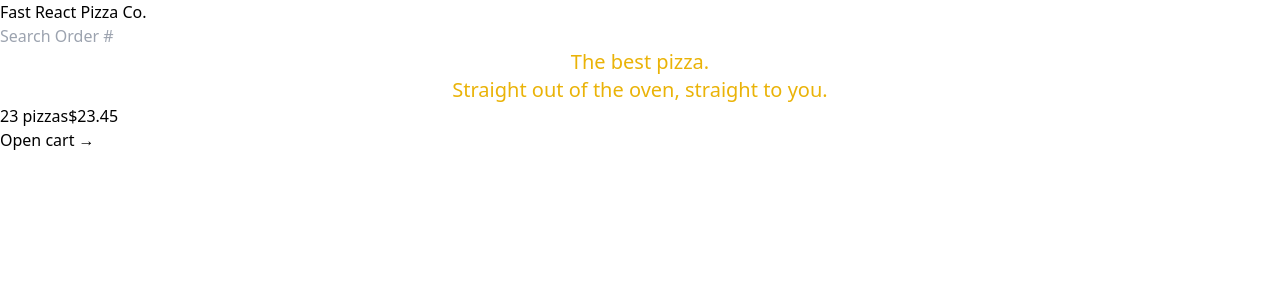
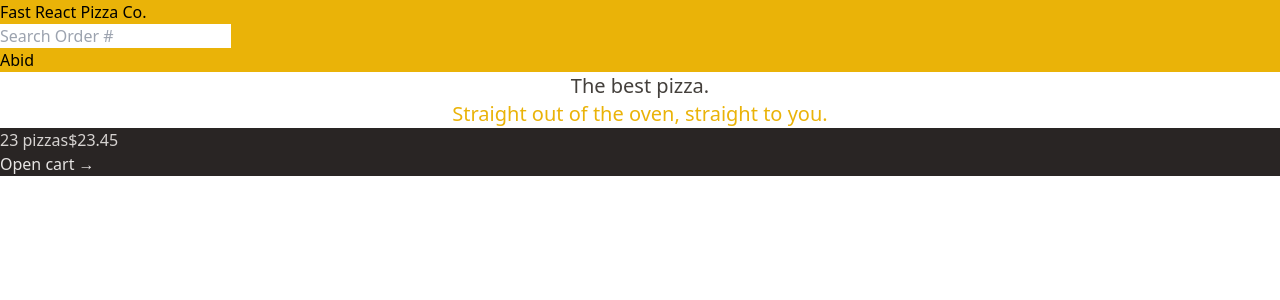
Before and after one commit to ali27-dev/fast-react-pizza, a React (Vite) app: page / in a window 1280 px wide. Shown: the top 300 px of the page. Built offline with nearby package versions, Linux system fonts and the light colour scheme.

Commit message:
stating Implement the tailwind css by style the header and so on.

```diff
--- a/src/features/cart/CartOverview.jsx
+++ b/src/features/cart/CartOverview.jsx
@@ -2,8 +2,8 @@ import { Link } from "react-router-dom";
 
 function CartOverview() {
   return (
-    <div>
-      <p>
+    <div className="bg-stone-800 text-stone-200">
+      <p className="text-stone-300">
         <span>23 pizzas</span>
         <span>$23.45</span>
       </p>
--- a/src/ui/Header.jsx
+++ b/src/ui/Header.jsx
@@ -3,10 +3,11 @@ import SearchOrder from "../features/order/SearchOrder";
 
 function Header() {
   return (
-    <div>
+    <header className="bg-yellow-500">
       <Link to="/menu">Fast React Pizza Co.</Link>
       <SearchOrder />
-    </div>
+      <p>Abid</p>
+    </header>
   );
 }
 export default Header;
--- a/src/ui/Home.jsx
+++ b/src/ui/Home.jsx
@@ -1,10 +1,12 @@
 function Home() {
   return (
     <div>
-      <h1 className="text-semibold text-center text-xl text-yellow-500">
+      <h1 className="text-semibold text-center text-xl text-stone-700">
         The best pizza.
         <br />
-        Straight out of the oven, straight to you.
+        <span className="text-yellow-500">
+          Straight out of the oven, straight to you.
+        </span>
       </h1>
     </div>
   );
```
